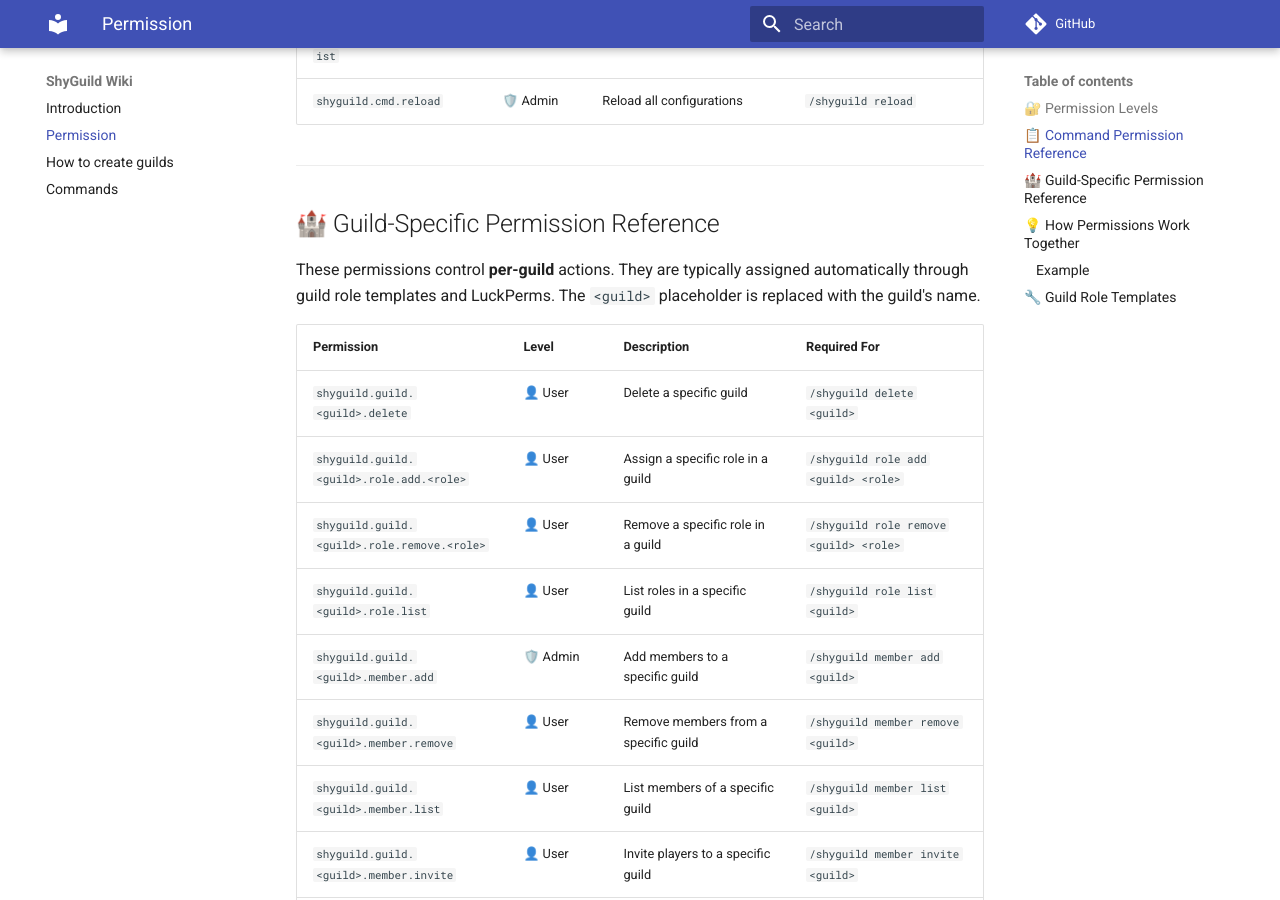
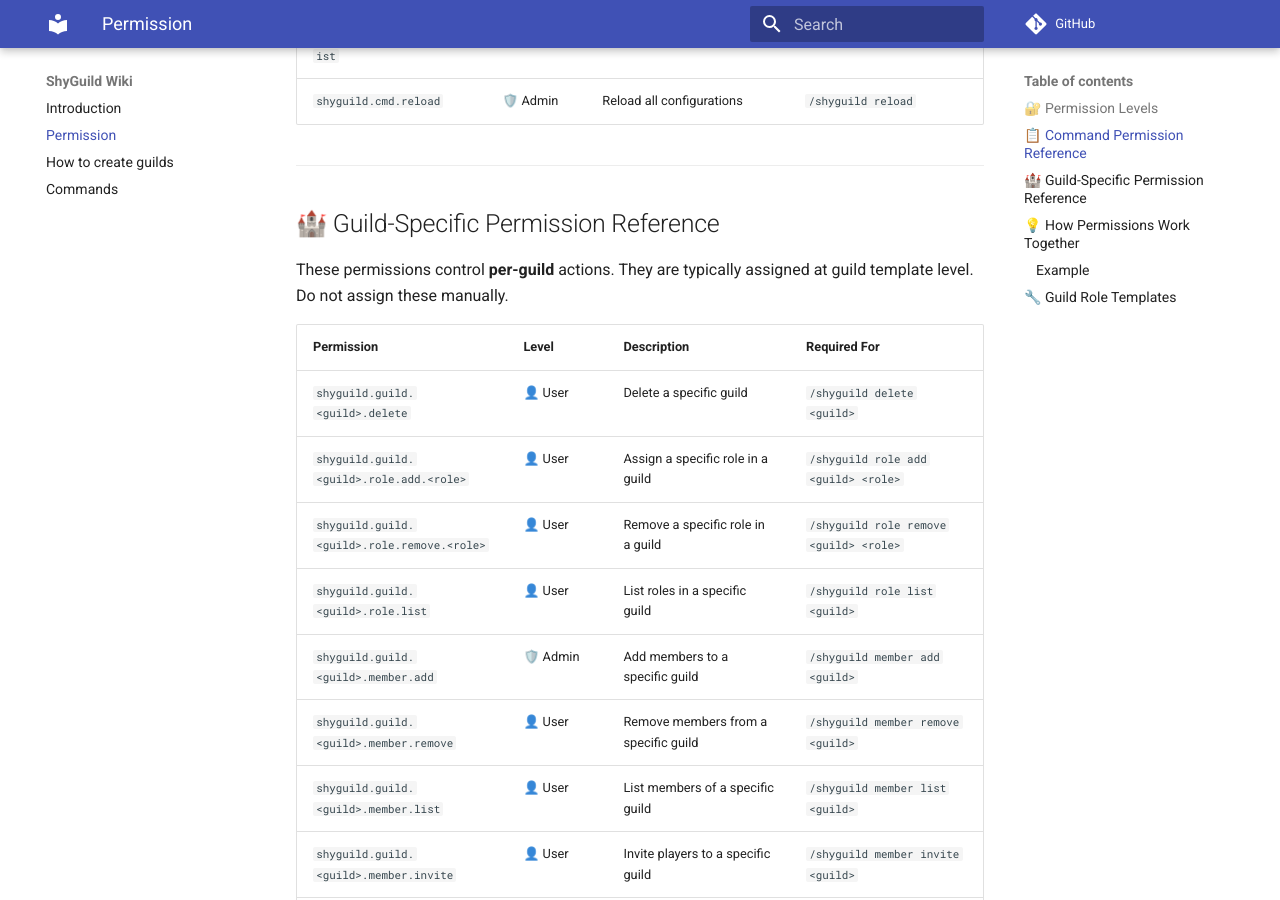
Before and after one commit to Shynixn/ShyGuild, an MkDocs documentation site: the page built from docs/wiki/docs/permission.md, in a window 1280 px wide and 900 px high, scrolled down 1489 px. Built offline with MkDocs 1.6.1 and Material for MkDocs 9.7.7, drawn with Linux system fonts in a browser that asks for light colours; comment, search, counter and statistics services are not loaded.

```diff
--- a/docs/wiki/docs/permission.md
+++ b/docs/wiki/docs/permission.md
@@ -37,7 +37,7 @@
 
 ## 🏰 Guild-Specific Permission Reference
 
-These permissions control **per-guild** actions. They are typically assigned automatically through guild role templates and LuckPerms. The `<guild>` placeholder is replaced with the guild's name.
+These permissions control **per-guild** actions. They are typically assigned at guild template level. Do not assign these manually.
 
 | Permission | Level | Description | Required For |
 |------------|-------|-------------|--------------|
```
